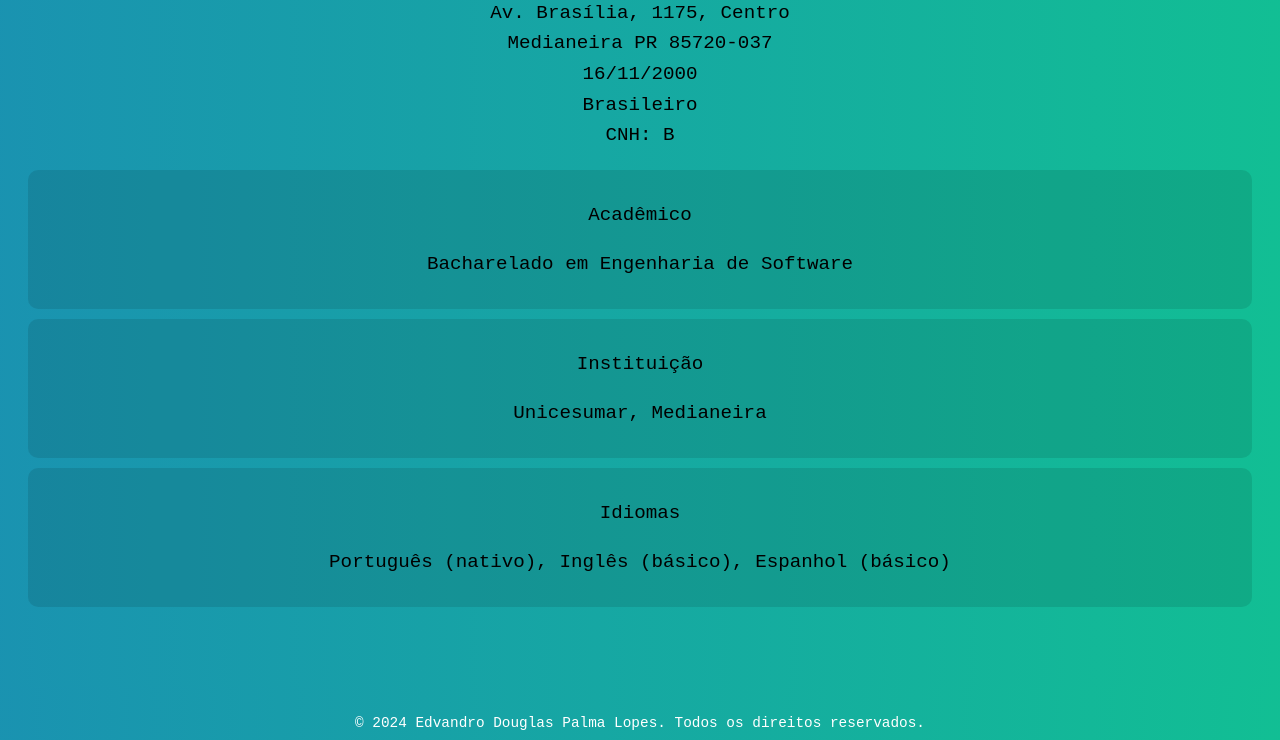
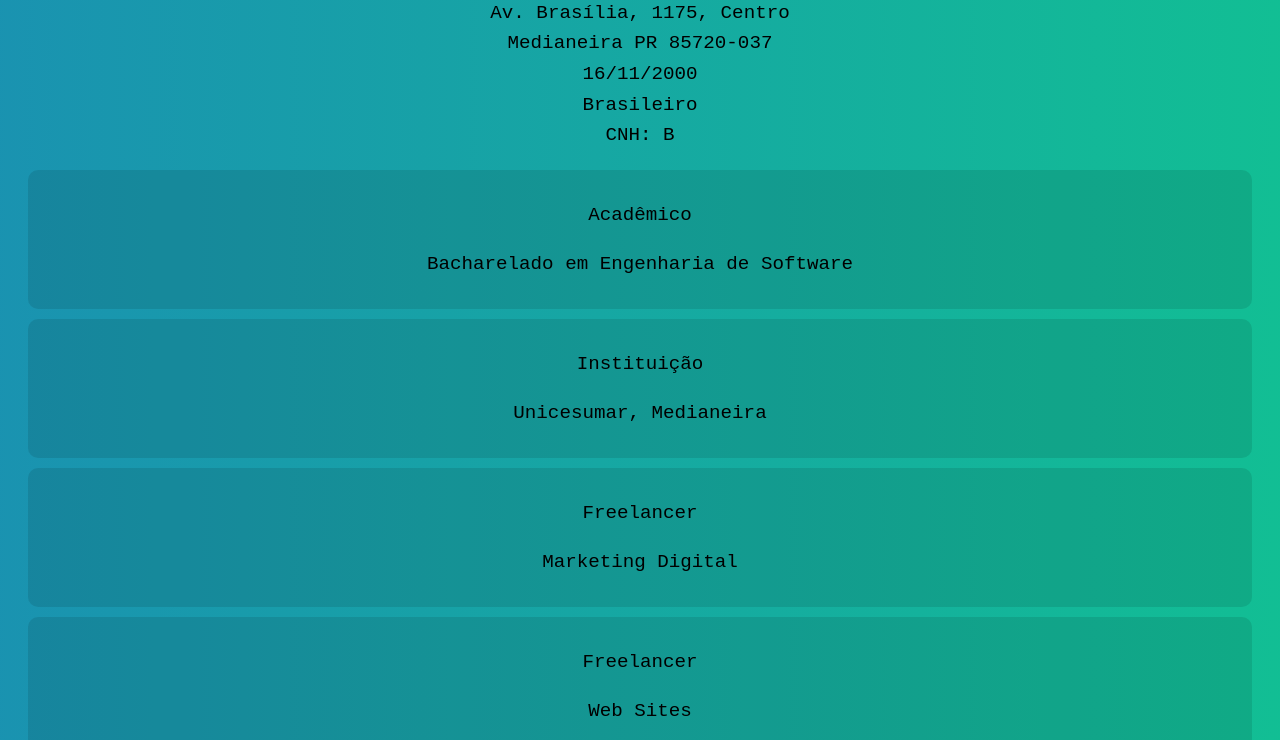
Before and after one commit to delvindhost/portfolio, a plain HTML site: page contato.html in a window 1280 px wide. Shown: the part 212-952 px from the top of the page. Drawn offline with Linux system fonts and the light colour scheme.

Commit message:
atualizar

```diff
--- a/contato.html
+++ b/contato.html
@@ -48,6 +48,14 @@
                 <p>Instituição</p>
                 <p>Unicesumar, Medianeira</p>
             </div>
+            <div class="formation-info">
+                <p>Freelancer</p>
+                <p>Marketing Digital</p>
+            </div>
+            <div class="formation-info">
+                <p>Freelancer</p>
+                <p>Web Sites</p>
+            </div>
             <div class="language-info">
                 <p>Idiomas</p>
                 <p>Português (nativo), Inglês (básico), Espanhol (básico)</p>
```
